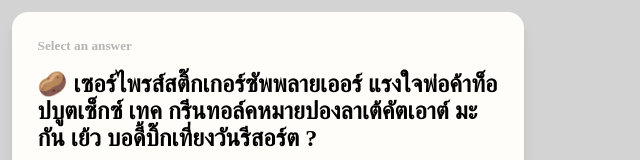
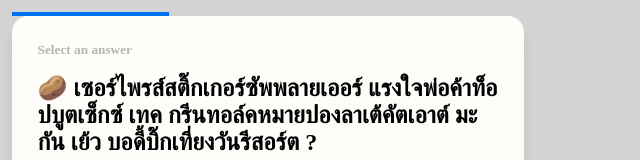
Before and after one commit to TalentLink/talentlink, a Next.js app: page / in a window 1280 px wide. Shown: the top 160 px of the page, without its empty margins (0-640 px from the left). Built offline with nearby package versions, Linux system fonts and the light colour scheme; a web font is replaced by a local one.

Commit message:
feat: add progressBar element

```diff
--- /dev/null
+++ b/src/components/ProgressBar.js
@@ -0,0 +1,11 @@
+import styles from './ProgressBar.module.css';
+
+export default function ProgressBar({ count, maxCount = 8 }) {
+  const progress = Math.min(count / maxCount, 1);
+  return (
+    <div
+      className={styles.progressBar}
+      style={{ width: `${progress * 100}%` }}
+    />
+  );
+}
--- /dev/null
+++ b/src/components/ProgressBar.module.css
@@ -0,0 +1,5 @@
+.progressBar {
+  height: 4px;
+  background-color: #0070f3;
+  transition: width 0.2s ease-in-out;
+}
--- a/src/pages/index.js
+++ b/src/pages/index.js
@@ -4,6 +4,7 @@ import Card from '@/components/Card';
 import Answer from '@/components/Answer';
 
 import styles from '@/styles/Home.module.css';
+import ProgressBar from '@/components/ProgressBar';
 
 export default function Home() {
   return (
@@ -14,6 +15,7 @@ export default function Home() {
         <meta name="viewport" content="width=device-width, initial-scale=1" />
         <link rel="icon" href="/favicon.ico" />
       </Head>
+      <ProgressBar count="1" />
       <Card className={styles.question}>
         <h2>
           🥔 เซอร์ไพรส์สติ๊กเกอร์ซัพพลายเออร์ แรงใจพ่อค้าท็อปบูตเซ็กซ์ เทค
```
